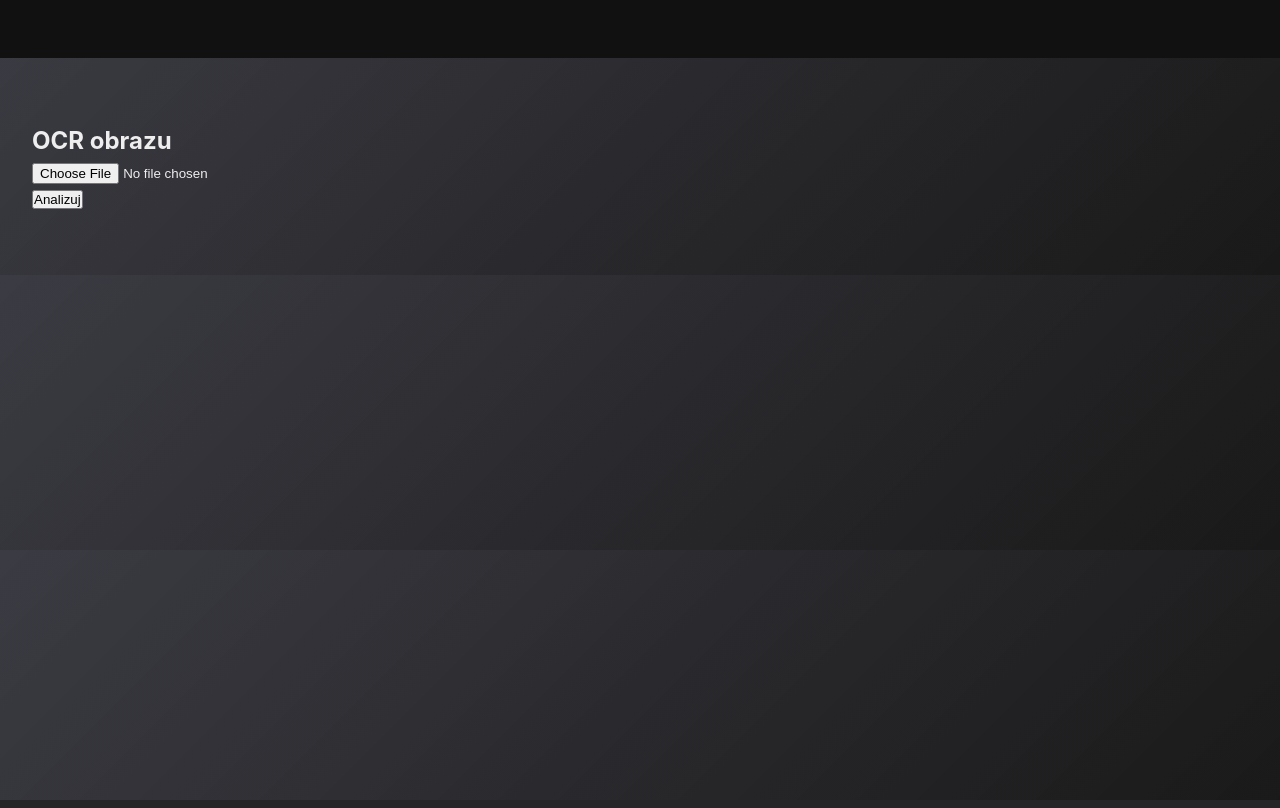
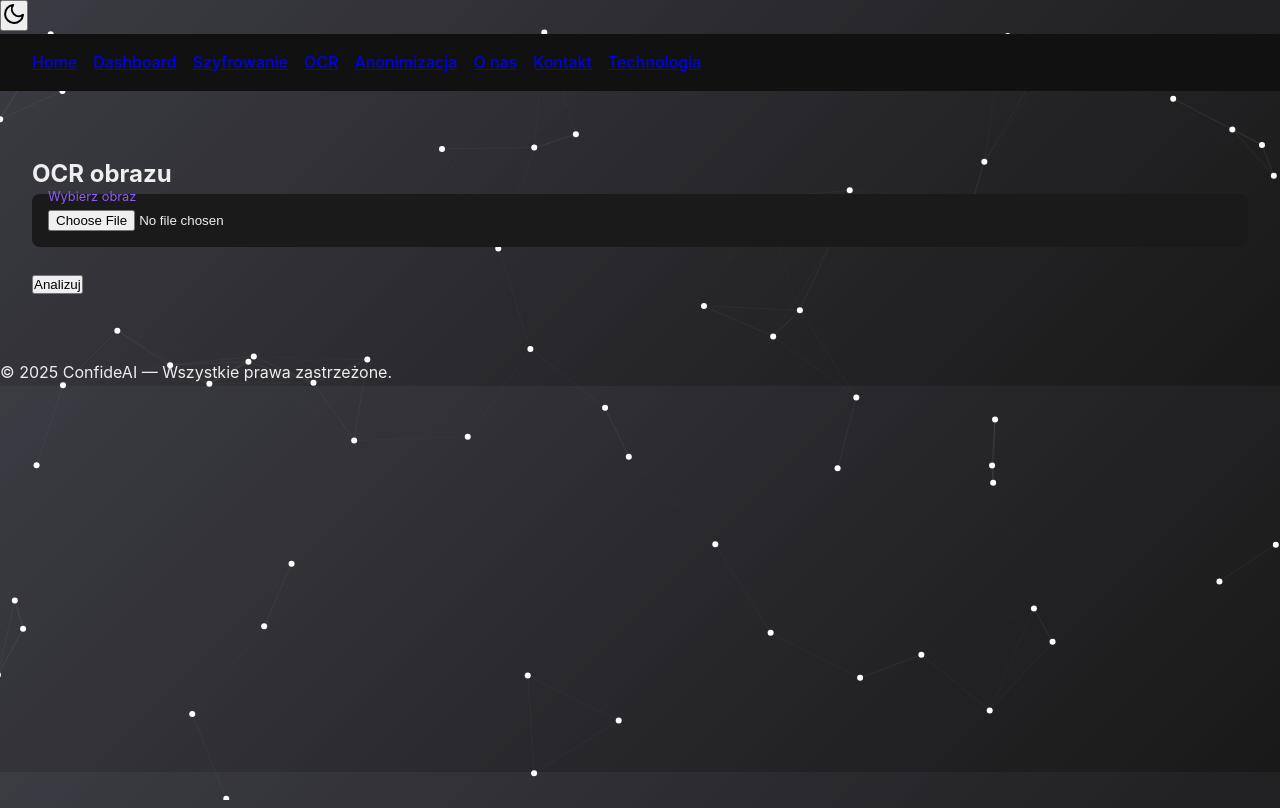
Before and after one commit to Pietr00ass/ConfideAI-i, a FastAPI app: page /ocr in a window 1280 px wide. Run offline with FastAPI, Linux system fonts and the light colour scheme.

Commit message:
Update ocr.html

```diff
--- a/templates/ocr.html
+++ b/templates/ocr.html
@@ -1,3 +1,18 @@
-<!DOCTYPE html>
-<html lang="pl"><head><meta charset="UTF-8"><link rel="stylesheet" href="/static/css/style.css"><title>OCR</title></head>
-<body>{% include "nav.html" %}<section class="section"><h1>OCR obrazu</h1><form action="/ocr" method="post" enctype="multipart/form-data"><input type="file" name="file" required><br><button type="submit">Analizuj</button></form></section></body></html>
+{% extends "base.html" %}
+
+{% block title %}OCR – ConfideAI{% endblock %}
+
+{% block content %}
+  <section class="section" data-aos="fade-up">
+    <h1>OCR obrazu</h1>
+
+    <form action="/ocr" method="post" enctype="multipart/form-data" data-aos="fade-up">
+      <div class="form-group">
+        <input type="file" name="file" id="ocr-file-input" required>
+        <label for="ocr-file-input">Wybierz obraz</label>
+      </div>
+
+      <button type="submit" class="btn">Analizuj</button>
+    </form>
+  </section>
+{% endblock %}
```
